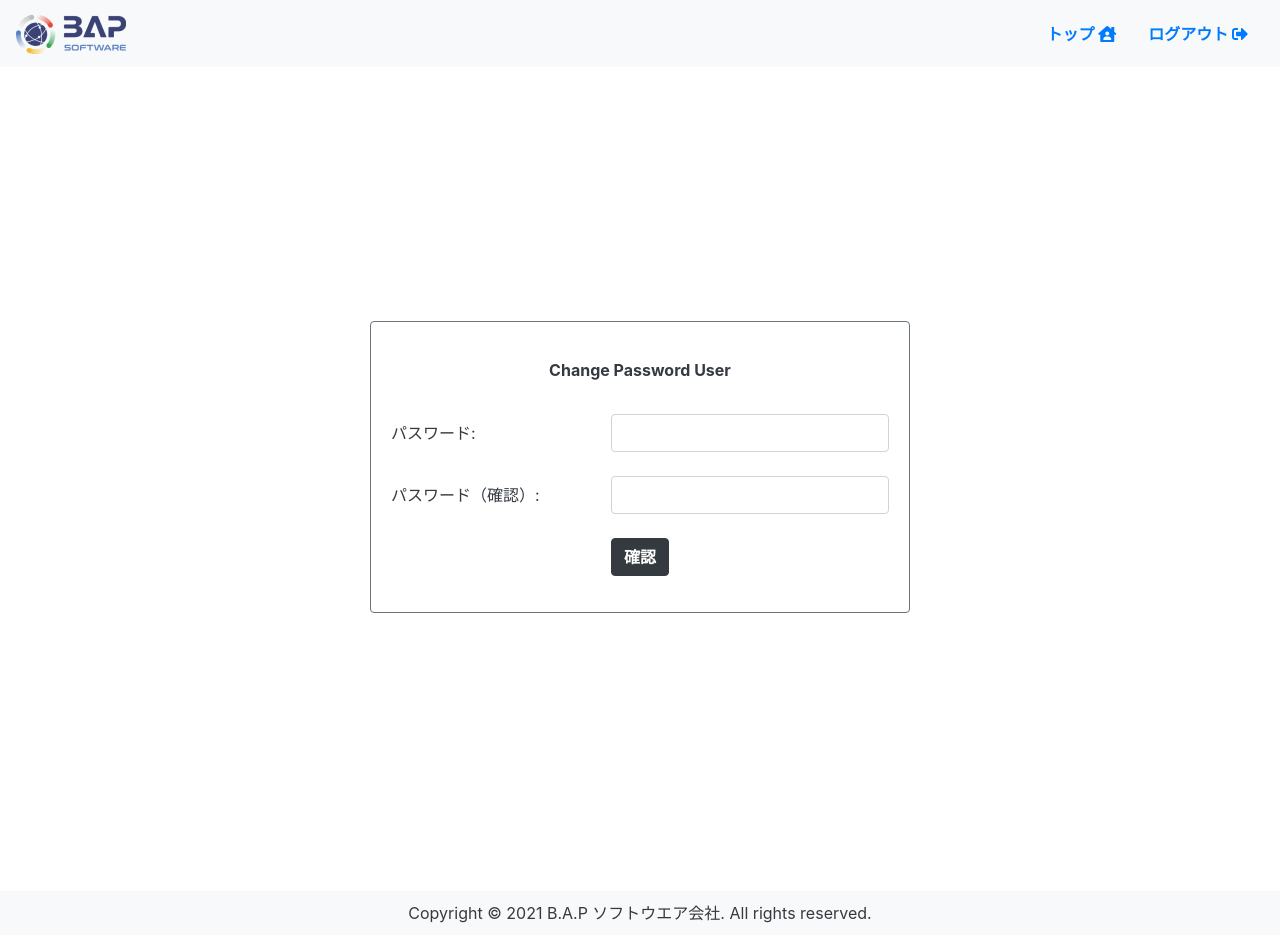
After one commit to VoQuangHoang/Flask_Project_Manager, a Flask app: template app/templates/change_password.html in a window 1280 px wide. The commit adds this page. Run offline with Flask 2, Linux system fonts and the light colour scheme; the template is opened without the code that fills it: values that come from a table or form of the project are taken from there, others are empty; parts of the project's set-up code (start-up, migrations or seed data) failed here and were passed over.

Commit message:
up 10/08

```diff
--- a/app/forms.py
+++ b/app/forms.py
@@ -1,8 +1,10 @@
 """Sign-up & log-in forms."""
+import regex
 from flask_wtf import FlaskForm
-from wtforms import StringField, PasswordField, SubmitField, DateField, HiddenField
-from wtforms.fields.core import SelectField
+from wtforms import (StringField, PasswordField, SubmitField, DateField, HiddenField,
+    SelectField)
 from wtforms.validators import DataRequired, Email, EqualTo, Length, Regexp
+from .models import Group, Role
 
 class SignupForm(FlaskForm):
     """User Sign-up Form."""
@@ -16,13 +18,18 @@ class SignupForm(FlaskForm):
 
     id = HiddenField('id')
 
-    role = SelectField('ロール: ',choices=[],
+    GROUP_CHOICES = [("", "選択してください")]+[
+        (str(g.group_id), g.group_name) for g in Group.query.all()]
+    ROLE_CHOICES = [("", "選択してください")]+[
+        (str(r.role_id), r.role_name) for r in Role.query.all()]
+    GENDER_CHOICES = [(1,"Male"), (0,"Female")]
+
+    role = SelectField('ロール: ',choices=ROLE_CHOICES,
         validators=[DataRequired(message="「ロール」を入力してください")])
-
-    group = SelectField('グループ:', choices=[],
+    group = SelectField('グループ:', choices=GROUP_CHOICES,
         validators=[DataRequired(message="「グループ」を入力してください")]
     )
-    gender = SelectField('Gender: ', choices=[], coerce=int)
+    gender = SelectField('Gender: ', choices=GENDER_CHOICES, coerce=int)
     full_name = StringField('氏名:',
         validators=[
             DataRequired(message="「氏名」を入力してください"),
@@ -45,7 +52,8 @@ class SignupForm(FlaskForm):
     tel = StringField('電話番号:',
         validators=[
             DataRequired(message="「電話番号」を入力してください"),
-            Regexp(regex="^[0-9]{1,4}\-[0-9]{1,4}\-[0-9]{1,4}$", flags=0, message="ER005:「電話番号」を1234-5678-9999形式で入力してください"),
+            Regexp(regex="^[0-9]{1,4}\\-[0-9]{1,4}\\-[0-9]{1,4}$", flags=0,
+                message="「電話番号」を1234-5678-9999形式で入力してください"),
             Length(max=14, message="14桁以内の「電話番号」を入力してください")
         ]
     )
@@ -53,7 +61,7 @@ class SignupForm(FlaskForm):
         validators=[
             DataRequired(message='「パスワード」を入力してください'),
             Length(min=5, max=15, message='「パスワード」を5＜＝桁数、＜＝15桁で入力してください'),
-            Regexp(regex='[\w -/:-@\[-~]', message=" 「パスワード」に半角英数を入力してください")
+            Regexp(regex='[\\w -/:-@\\[-~]', message="「パスワード」に半角英数を入力してください")
         ]
     )
     confirm = PasswordField('パスワード（確認）:',
@@ -62,7 +70,6 @@ class SignupForm(FlaskForm):
             EqualTo('password', message="「パスワード（確認)」が不正です。")
         ]
     )
-
     submit = SubmitField('確認')
 
 
@@ -77,3 +84,20 @@ class LoginForm(FlaskForm):
     )
     password = PasswordField('パスワード:', validators=[DataRequired(message='ER001:「パスワード」を入力してください')])
     submit = SubmitField('ログイン')
+
+class ChangePassword(FlaskForm):
+    """User Change-Password Form"""
+    password = PasswordField('パスワード:',
+        validators=[
+            DataRequired(message='「パスワード」を入力してください'),
+            Length(min=5, max=15, message='「パスワード」を5＜＝桁数、＜＝15桁で入力してください'),
+            Regexp(regex='[\\w -/:-@\\[-~]', message=" 「パスワード」に半角英数を入力してください")
+        ]
+    )
+    confirm = PasswordField('パスワード（確認）:',
+        validators=[
+            DataRequired(message='「パスワード（確認）」を入力してください'),
+            EqualTo('password', message="「パスワード（確認)」が不正です。")
+        ]
+    )
+    submit = SubmitField('確認')
--- a/app/main.py
+++ b/app/main.py
@@ -1,15 +1,19 @@
-from flask import Blueprint, g, flash, url_for, request, redirect, render_template, abort, current_app
-from flask.templating import render_template
+"""Main controller"""
+import csv
+import ast
+from io import StringIO
+from math import ceil
+from flask import (Blueprint, g, flash, url_for, request, redirect, render_template,
+    current_app, make_response, jsonify, json)
+from flask_login import current_user, login_required
 from . import db
-from math import ceil
 from .models import User, Role, Group, User_device_history, Device
-from flask_login import current_user, login_required
+from datetime import datetime
 
 
 main = Blueprint('main', __name__)
 
 ROWS_PER_PAGE = 5
-
 
 @main.route('/', methods=['GET'])
 @login_required
@@ -18,9 +22,9 @@ def index():
     groups = Group.query.all()
     page = request.args.get('page', 1, type=int)
 
-    a = User.full_name
-    b = Role.role_name
-    c = User.onboard_date
+    a = User.full_name.asc()
+    b = Role.role_name.asc()
+    c = User.onboard_date.asc()
 
     g.name = request.args.get('name','asc', type=str)
     g.role = request.args.get('role','asc', type=str)
@@ -28,9 +32,9 @@ def index():
 
     if g.name == "desc":
         a = User.full_name.desc()
-    elif g.role == "desc":
+    if g.role == "desc":
         b = Role.role_name.desc()
-    elif g.date == "desc":
+    if g.date == "desc":
         c = User.onboard_date.desc()
 
     text = request.args.get('text', default="", type=str)
@@ -39,25 +43,64 @@ def index():
     desc = '△▼'
     asc = '▲▽'
 
-    users = db.session.query(User, Group.group_name, Role.role_name).join(
-                Group).join(Role).filter(User.full_name.contains(text,autoescape=True)).filter(
-                Group.group_name.like(f'%{groupname}%')).order_by(a,b,c).paginate(page=page, per_page=ROWS_PER_PAGE, error_out=False)
-    return render_template('manager.html',current_user=current_user,asc=asc,desc=desc, users=users, groups=groups, text = text,groupname = groupname,
-                            pagegroup = (ceil(users.page/3)-1), pagesgroup = (ceil(users.pages/3)-1))
+    # Export data to CSV
+    query = db.session.query(User.user_id, User.full_name,Group.group_id, Group.group_name,
+        Role.role_id,Role.role_name,User.email, User.tel, User.birthday, User.onboard_date
+        ).join(Group).join(Role).filter(User.full_name.contains(text,autoescape=True)).filter(
+        Group.group_name.like(f'%{groupname}%')).order_by(a,b,c).all()
+
+    list_user2 = []
+    for user in query:
+        list_user2.append(User.to_json(user))
+
+    # User to show
+    querys = db.session.query(User, Group.group_name, Role.role_name).join(Group).join(
+                        Role).filter(User.full_name.contains(text,autoescape=True)).filter(
+                        Group.group_name.like(f'%{groupname}%')).order_by(a,b,c)
+    users = querys.paginate(page=page, per_page=ROWS_PER_PAGE, error_out=False)
+
+    return render_template('manager.html',current_user=current_user,asc=asc,desc=desc, users=users,
+                        groups=groups, text = text,groupname = groupname,list_user = list_user2 ,
+                        pagegroup = (ceil(users.page/3)-1), pagesgroup = (ceil(users.pages/3)-1))
+
+
+@main.route('/download', methods=['POST'])
+@login_required
+def post():
+    si = StringIO()
+    field_names = ['user_id','full_name','group_id','group_name','role_id','role_name','email',
+                'tel','birthday','onboard_date']
+    cw = csv.DictWriter(si, fieldnames = field_names)
+    list_user = ast.literal_eval(request.form['userquery'])
+    cw.writeheader()
+    cw.writerows(list_user)
+    output = make_response(si.getvalue())
+    time = datetime.now().strftime("%Y%m%d%H%M%S")
+    output.headers["Content-Disposition"] = "attachment; filename=user_export_"+time+".csv"
+    output.headers["Content-type"] = "text/csv; charset=utf-8"
+    return output
 
 @main.route('/detail/<int:id>')
 @login_required
 def detail(id):
     """Redirect to the detail user page"""
     user = db.session.query(User, Group.group_name).join(Group).filter(User.user_id == id).first()
-    devices_his = db.session.query(User_device_history, Device.device_name).join(Device).filter(User_device_history.user_id == id).all()
+    devices_his = db.session.query(User_device_history, Device.device_name).join(
+        Device).filter(User_device_history.user_id == id).all()
     if user:
         return render_template('detail.html', user=user, user_id = id, devices_his=devices_his)
-    flash('MSG005: 検索条件に該当するユーザが見つかりません。', 'danger')
+    flash('検索条件に該当するユーザが見つかりません。', 'danger')
     return redirect(url_for('main.notification'))
-
 
 @main.route('/notification')
 def notification():
     """Redirect to the notification page"""
     return render_template('notification.html')
+
+@main.route('/listdevice/<int:id>')
+@login_required
+def listdevice(id):
+    """Redirect to the notification page"""
+    devices_his = db.session.query(User_device_history, Device.device_name).join(
+        Device).filter(User_device_history.user_id == id).all()
+    return render_template('listdevice.html',devices_his=devices_his)
--- a/app/static/js/main.js
+++ b/app/static/js/main.js
@@ -19,17 +19,17 @@ function delUser() {
     return false;
 }
 
-function checkDate(){
+function checkDate() {
   var startList = new Array();
-  $(".date_start").each(function(index, el) {
+  $(".date_start").each(function (index, el) {
     startList[index] = el.value;
   });
   var endList = new Array();
-  $(".date_end").each(function(index, el) {
+  $(".date_end").each(function (index, el) {
     endList[index] = el.value;
   });
   for (let i = 0; i < startList.length; i++) {
-    if (startList[i] > endList[i]){
+    if (startList[i] > endList[i]) {
       $("#dateErr label").text("「失効日」は「交付年月日」より未来の日で入力してください。")
       return false;
     }
@@ -37,14 +37,13 @@ function checkDate(){
   return true;
 }
 
-function addRequired(a){
-  if ($('#device'+a).val() != ''){
-    $('#date_start'+a).attr('required',true);
-    $('#date_end'+a).attr('required',true);
-  }
-  else {
-    $('#date_start'+a).attr('required',false);
-    $('#date_end'+a).attr('required',false);
+function addRequired(a) {
+  if ($('#device' + a).val() != '') {
+    $('#date_start' + a).attr('required', true);
+    $('#date_end' + a).attr('required', true);
+  } else {
+    $('#date_start' + a).attr('required', false);
+    $('#date_end' + a).attr('required', false);
   }
 }
 
@@ -53,3 +52,8 @@ $(document).ready(function () {
     $("#box").load("/abc");
   });
 });
+
+function formLoad() {
+  $("#btnOk").prop("disabled", true);
+  $("#confirmForm").submit();
+}
--- a/app/static/js/validate.js
+++ b/app/static/js/validate.js
@@ -27,6 +27,7 @@ $(document).ready(function () {
         // onfocusout: false,
         // onkeyup: false,
         // onclick: false,
+
         rules: {
             "full_name_kana": {
                 valid_name_kana: true
@@ -78,7 +79,6 @@ $(document).ready(function () {
         },
         unhighlight: function (element, errorClass, validClass) {
             $(element).closest('.validate').addClass(validClass).removeClass(errorClass);
-        },
-
+        }
     });
 })
--- a/app/templates/base.html
+++ b/app/templates/base.html
@@ -15,8 +15,7 @@
     <link rel="icon" type="image/x-icon" href="{{ url_for('static', filename='favicon.ico') }}" />
     <!-- Main css -->
     <link rel="stylesheet" href="{{ url_for('static', filename='css/main.css') }}">
-    <script src="https://code.jquery.com/jquery-3.6.0.min.js"
-        integrity="sha256-/xUj+3OJU5yExlq6GSYGSHk7tPXikynS7ogEvDej/m4=" crossorigin="anonymous"></script>
+    <link rel="stylesheet" href="https://cdnjs.cloudflare.com/ajax/libs/font-awesome/5.15.3/css/all.min.css" integrity="sha512-iBBXm8fW90+nuLcSKlbmrPcLa0OT92xO1BIsZ+ywDWZCvqsWgccV3gFoRBv0z+8dLJgyAHIhR35VZc2oM/gI1w==" crossorigin="anonymous" referrerpolicy="no-referrer" />
     {% block head %}{% endblock %}
 </head>
 
@@ -27,8 +26,8 @@
     {% block body %}{% endblock %}
 
     {% include "footer.html" %}
-
-
+    <script src="https://code.jquery.com/jquery-3.6.0.min.js"
+        integrity="sha256-/xUj+3OJU5yExlq6GSYGSHk7tPXikynS7ogEvDej/m4=" crossorigin="anonymous"></script>
     <script src="https://cdnjs.cloudflare.com/ajax/libs/jquery-validate/1.19.3/jquery.validate.min.js"
         integrity="sha512-37T7leoNS06R80c8Ulq7cdCDU5MNQBwlYoy1TX/WUsLFC2eYNqtKlV0QjH7r8JpG/S0GUMZwebnVFLPd6SU5yg=="
         crossorigin="anonymous" referrerpolicy="no-referrer"></script>
@@ -40,6 +39,7 @@
     </script>
     <script src="{{ url_for('static', filename='js/main.js') }}"></script>
     <script src="{{ url_for('static', filename='js/validate.js') }}"></script>
+    {% block scripts %}{% endblock %}
 </body>
 
 </html>
--- /dev/null
+++ b/app/templates/change_password.html
@@ -0,0 +1,69 @@
+{% extends "base.html" %}
+
+{% block body %}
+<div class="container h-100">
+    <div class="row h-100 align-items-center">
+        <div class="col-md-6 mx-auto">
+            <div class="card border-secondary text-dark">
+                <div class="card-body">
+                    {% for message in get_flashed_messages() %}
+                    <div class="alert alert-danger alert-dismissible fade show" role="alert">
+                        <button type="button" class="close" data-dismiss="alert" aria-label="Close">
+                            <span aria-hidden="true">&times;</span>
+                        </button>
+                        <strong>{{ message }}</strong>
+                    </div>
+                    {% endfor %}
+                    <form action="{{url_for('auth.updatepassword', id=id)}}" method="POST">
+                        {{ form.csrf_token }}
+                        <div class="form-group row">
+                            <p class="col-sm-12 text-center font-weight-bold" style="margin-top: 1rem;">
+                                Change Password User</p>
+                        </div>
+                        <fieldset class="form-group row">
+                            <label for="password" class="col-sm-5 col-form-label">
+                                {{form.password.label}}
+                            </label>
+                            <div class="col-sm-7">
+                                {{form.password(class="form-control")}}
+                            </div>
+                            <div class="w-100 text-center">
+                                {% if form.password.errors %}
+                                <div class="errors">
+                                    {% for error in form.password.errors %}
+                                    <span class="badge badge-danger">{{ error }}</span>
+                                    {% endfor %}
+                                </div>
+                                {% endif %}
+                            </div>
+
+                        </fieldset>
+                        <fieldset class="form-group row">
+                            <label for="confirm" class="col-sm-5 col-form-label">
+                                {{form.confirm.label}}
+                            </label>
+                            <div class="col-sm-7">
+                                {{form.confirm(class="form-control")}}
+                            </div>
+                            <div class="w-100 text-center">
+                                {% if form.confirm.errors %}
+                                <div class="errors">
+                                    {% for error in form.confirm.errors %}
+                                    <span class="badge badge-danger">{{ error }}</span>
+                                    {% endfor %}
+                                </div>
+                                {% endif %}
+                            </div>
+                        </fieldset>
+                        <fieldset class="form-group row">
+                            <div class="col-sm-6 offset-sm-5">
+                                {{form.submit(class="btn btn-dark text-white font-weight-bold")}}
+                            </div>
+                        </fieldset>
+                    </form>
+                </div>
+            </div>
+        </div>
+    </div>
+</div>
+{% endblock %}
--- a/app/templates/header.html
+++ b/app/templates/header.html
@@ -8,12 +8,12 @@
 
         <div class="collapse navbar-collapse" id="navbarSupportedContent">
             <ul class="navbar-nav mr-auto">
-                <li class="nav-item">
+                <!-- <li class="nav-item">
                     <a class="nav-link font-weight-bold" href="{{url_for('main.index')}}">トップ</a>
-                </li>
+                </li> -->
                 <!-- <li class="nav-item">
-              <a class="nav-link" href="#">Link</a>
-            </li> -->
+                    <a class="nav-link" href="#">Link</a>
+                </li> -->
             </ul>
             <span class="navbar-item">
                 {% if current_user.is_authenticated %}
@@ -21,7 +21,10 @@
                 {% endif %}
             </span>
             <span class="navbar-item">
-                <a class="nav-link font-weight-bold" href="{{url_for('auth.logout')}}">ログアウト</a>
+                <a class="nav-link font-weight-bold" href="{{url_for('main.index')}}">トップ <i class="fas fa-house-user"></i></a>
+            </span>
+            <span class="navbar-item">
+                <a class="nav-link font-weight-bold" href="{{url_for('auth.logout')}}">ログアウト <i class="fas fa-sign-out-alt"></i></a>
             </span>
         </div>
     </nav>
```
Also changed, not shown: app/__init__.py (+14 -8 lines), app/auth.py (+79 -56 lines), app/models.py (+30 -11 lines), app/templates/add.html (+33 -33 lines), app/templates/confirm.html (+3 -4 lines), app/templates/detail.html (+17 -23 lines), app/templates/listdevice.html (added, +20 -0 lines), app/templates/manager.html (+12 -7 lines), 2 other files.
